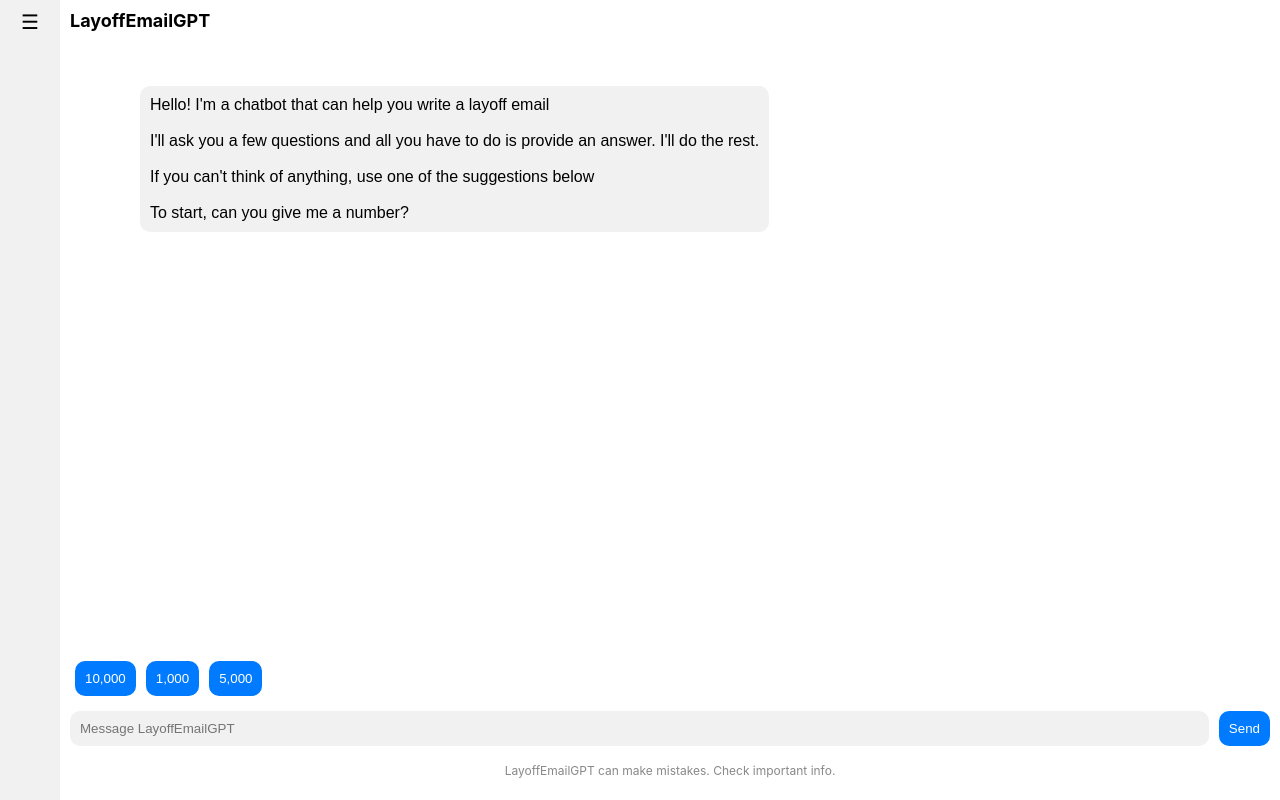
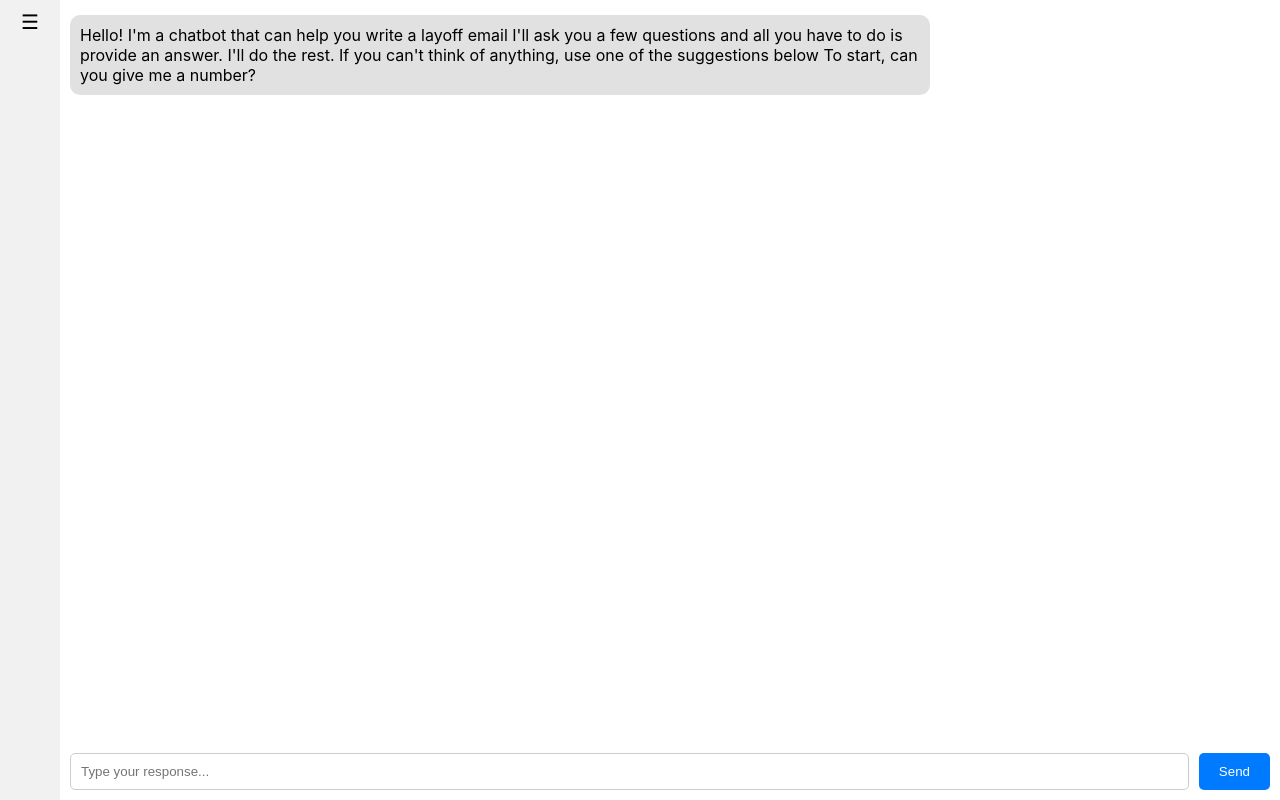
Before and after one commit to cameronellis71/layoff-email-generator, a React (Create React App) app: page / in a window 1280 px wide. Built offline with nearby package versions, Linux system fonts and the light colour scheme.

Commit message:
view-buttons: ChatGPT generated code to change the view in the main screen

```diff
--- a/src/App.js
+++ b/src/App.js
@@ -1,29 +1,31 @@
 import React, { useState, useRef, useEffect } from "react";
 
 function App() {
-  // Predefined list of questions with unique suggestions
   const [isSidebarOpen, setSidebarOpen] = useState(false);
+  const [currentView, setCurrentView] = useState("chat"); // Tracks which view is displayed
+
   const questions = [
-    { question: "Hello! I'm a chatbot that can help you write a layoff email\n\n" +
+    {
+      question:
+        "Hello! I'm a chatbot that can help you write a layoff email\n\n" +
         "I'll ask you a few questions and all you have to do is provide an answer. I'll do the rest. " +
         "\n\nIf you can't think of anything, use one of the suggestions below" +
-      "\n\nTo start, can you give me a number?", suggestions: ["10,000", "1,000", "5,000"] },
+        "\n\nTo start, can you give me a number?",
+      suggestions: ["10,000", "1,000", "5,000"],
+    },
     { question: "Can you give me a company name?", suggestions: ["Snup", "Macrosoft", "TokTik"] },
     { question: "Can you give me a reason for the layoff?", suggestions: ["conflict in the Middle East", "macroeconomic headwinds", "Mercury in retrograde"] },
     { question: "Can you give me a number?", suggestions: ["10,000", "1,000", "5,000"] },
-    { question: "Can you give me a name?", suggestions: ["Evan", "Jeff", "Sundar"]}
+    { question: "Can you give me a name?", suggestions: ["Evan", "Jeff", "Sundar"] },
   ];
 
-  const [currentQuestionIndex, setCurrentQuestionIndex] = useState(0); // Tracks current question
-  const [responses, setResponses] = useState([]); // Stores user responses
-  const [input, setInput] = useState(""); // User input
-  const [messages, setMessages] = useState([
-    { sender: "bot", text: questions[0].question }, // Initial question
-  ]);
+  const [currentQuestionIndex, setCurrentQuestionIndex] = useState(0);
+  const [responses, setResponses] = useState([]);
+  const [input, setInput] = useState("");
+  const [messages, setMessages] = useState([{ sender: "bot", text: questions[0].question }]);
 
-  const chatEndRef = useRef(null); // Reference to the end of the chat
+  const chatEndRef = useRef(null);
 
-  // Scroll to the bottom of the chat when messages change
   useEffect(() => {
     chatEndRef.current?.scrollIntoView({ behavior: "smooth" });
   }, [messages]);
@@ -31,57 +33,58 @@ function App() {
   const handleSend = (inputText) => {
     if (!inputText.trim()) return;
 
-    // Add user's response to chat
     setMessages((prev) => [...prev, { sender: "user", text: inputText }]);
     setResponses((prev) => [...prev, inputText]);
 
-    // Move to next question
     const nextQuestionIndex = currentQuestionIndex + 1;
 
     if (currentQuestionIndex < questions.length - 1) {
-      // Add the next question to chat
-      setMessages((prev) => [
-        ...prev,
-        { sender: "bot", text: questions[nextQuestionIndex].question },
-      ]);
-
+      setMessages((prev) => [...prev, { sender: "bot", text: questions[nextQuestionIndex].question }]);
     } else {
-      // If no more questions, display the summary
       const answers = responses.concat(inputText);
 
-      const generatedEmail = "Got it, here's what I was able to come up with for you:\n\n" +
+      const generatedEmail =
+        "Got it, here's what I was able to come up with for you:\n\n" +
         "Dear Team,\n\n" +
         "Today we are making some significant changes to the structure of our team and the design of our organization " +
-      "which will result in aproximately " + answers[0] + " team members leaving " + answers[1] + ". We believe " +
-      "these changes are necessary because of " + answers[2] + " and " + answers[3] + " internet memes." +
+        "which will result in approximately " +
+        answers[0] +
+        " team members leaving " +
+        answers[1] +
+        ". We believe " +
+        "these changes are necessary because of " +
+        answers[2] +
+        " and " +
+        answers[3] +
+        " internet memes." +
         "\n\n" +
         "We know our unique culture, and our values of being kind, smart, and creative, are a reflection of the " +
-      "amazing people who work at " + answers[1] + ". It pains me that many people I have deeply enjoyed working" +
-      " with, who I know firsthand are extremely talented, will no longer be members of our team at " + answers[1] + ". We are" +
+        "amazing people who work at " +
+        answers[1] +
+        ". It pains me that many people I have deeply enjoyed working" +
+        " with, who I know firsthand are extremely talented, will no longer be members of our team at " +
+        answers[1] +
+        ". We are" +
         " infinitely grateful for your contributions, your hard work, and your ambition to make a positive impact" +
         " in the world." +
         "\n\n" +
         answers[4] +
-      "\n\n\nPlease let me know if you'd like me to create another layoff email for you"
+        "\n\n\nPlease let me know if you'd like me to create another layoff email for you";
 
-      setMessages((prev) => [
-        ...prev,
-        { sender: "bot", text: generatedEmail },
-      ]);
+      setMessages((prev) => [...prev, { sender: "bot", text: generatedEmail }]);
     }
     setCurrentQuestionIndex(nextQuestionIndex);
-    // Clear input field
     setInput("");
   };
 
   const handleSuggestionClick = (suggestion) => {
-    handleSend(suggestion); // Submit the suggestion directly
+    handleSend(suggestion);
   };
 
   const handleKeyDown = (e) => {
     if (e.key === "Enter") {
       handleSend(input);
-      e.preventDefault(); // Prevents default behavior like form submission
+      e.preventDefault();
     }
   };
 
@@ -90,10 +93,10 @@ function App() {
       {/* Sidebar */}
       <div
         style={{
-          position: isSidebarOpen ? "fixed" : "relative",
+          position: "relative",
           width: isSidebarOpen ? "250px" : "60px",
-          background: "#f1f1f1", // Changed to light gray
-          color: "#000", // Changed text color to black
+          background: "#f1f1f1",
+          color: "#000",
           height: "100%",
           overflow: "hidden",
           zIndex: 1000,
@@ -104,7 +107,7 @@ function App() {
           onClick={() => setSidebarOpen(!isSidebarOpen)}
           style={{
             background: "transparent",
-            color: "#000", // Updated to black
+            color: "#000",
             border: "none",
             fontSize: "20px",
             cursor: "pointer",
@@ -116,158 +119,126 @@ function App() {
         >
           ☰
         </button>
+
+        {isSidebarOpen && (
+          <div style={{ padding: "10px" }}>
+            <button
+              onClick={() => setCurrentView("chat")}
+              style={{
+                display: "block",
+                width: "100%",
+                padding: "10px",
+                margin: "5px 0",
+                background: "#007bff",
+                color: "#fff",
+                border: "none",
+                borderRadius: "5px",
+                cursor: "pointer",
+                textAlign: "left",
+              }}
+            >
+              Home
+            </button>
+            <button
+              onClick={() => setCurrentView("donate")}
+              style={{
+                display: "block",
+                width: "100%",
+                padding: "10px",
+                margin: "5px 0",
+                background: "#007bff",
+                color: "#fff",
+                border: "none",
+                borderRadius: "5px",
+                cursor: "pointer",
+                textAlign: "left",
+              }}
+            >
+              Donate
+            </button>
+            <button
+              onClick={() => setCurrentView("about")}
+              style={{
+                display: "block",
+                width: "100%",
+                padding: "10px",
+                margin: "5px 0",
+                background: "#007bff",
+                color: "#fff",
+                border: "none",
+                borderRadius: "5px",
+                cursor: "pointer",
+                textAlign: "left",
+              }}
+            >
+              About
+            </button>
+          </div>
+        )}
       </div>
 
       <div style={{ display: "flex", flexDirection: "column", flex: 1 }}>
-        {/* Horizontal Navigation Bar */}
-        <div
-          style={{
-            position: "fixed",
-            top: 0,
-            left: isSidebarOpen ? "250px" : "60px",
-            right: 0,
-            background: "#fff",
-            color: "#000",
-            padding: "10px",
-            display: "flex",
-            alignItems: "center",
-            justifyContent: "space-between",
-            zIndex: 1000,
-            transition: "left 0.3s ease",
-          }}
-        >
-          <p
-            style={{
-              margin: 0,
-              fontSize: "18px",
-              fontWeight: "bold",
-              color: "#000",
-            }}
-          >
-            LayoffEmailGPT
-          </p>
-        </div>
-
-        {/* Chat History */}
-        <div
-          style={{
-            flex: "1",
-            padding: "20px",
-            paddingTop: "70px", // Account for the fixed navbar height
-            marginLeft: isSidebarOpen ? "250px" : "60px",
-            overflowY: "auto", // Enable scrolling for chat history
-            fontFamily: "Arial",
-            transition: "margin-left 0.3s ease",
-          }}
-        >
-          {messages.map((msg, index) => (
+        {currentView === "chat" && (
+          <div style={{ flex: 1, display: "flex", flexDirection: "column" }}>
+            <div style={{ flex: 1, overflowY: "auto", padding: "10px" }}>
+              {messages.map((message, index) => (
                 <div
                   key={index}
-              style={{ textAlign: msg.sender === "bot" ? "left" : "right" }}
-            >
-              <p
                   style={{
-                  background: msg.sender === "bot" ? "#f1f1f1" : "#007bff",
-                  color: msg.sender === "bot" ? "#000" : "#fff",
-                  display: "inline-block",
+                    alignSelf: message.sender === "user" ? "flex-end" : "flex-start",
+                    background: message.sender === "user" ? "#007bff" : "#e1e1e1",
+                    color: message.sender === "user" ? "#fff" : "#000",
+                    borderRadius: "10px",
                     padding: "10px",
-                  borderRadius: "10px",
+                    margin: "5px 0",
                     maxWidth: "70%",
                   }}
                 >
-                {msg.text.split("\n").map((line, i) => (
-                  <span key={i}>
-                    {line}
-                    {i < msg.text.split("\n").length - 1 && <br />}
-                  </span>
-                ))}
-              </p>
+                  {message.text}
                 </div>
               ))}
-          <div ref={chatEndRef}></div>
+              <div ref={chatEndRef} />
             </div>
-
-        {/* Footer */}
-        <div
-          style={{
-            background: "#fff",
-            borderTop: "0px solid #ccc",
-            padding: "10px",
-            display: "flex",
-            flexDirection: "column",
-            marginLeft: isSidebarOpen ? "250px" : "0px", // Adjust margin for the sidebar
-            transition: "margin-left 0.3s ease",
-          }}
-        >
-          <div style={{ marginBottom: "10px" }}>
-            {currentQuestionIndex < questions.length &&
-              questions[currentQuestionIndex]?.suggestions?.map(
-                (suggestion, index) => (
-                  <button
-                    key={index}
-                    onClick={() => handleSuggestionClick(suggestion)}
-                    style={{
-                      margin: "5px",
-                      padding: "10px",
-                      background: "#007bff",
-                      color: "#fff",
-                      border: "none",
-                      borderRadius: "10px",
-                      cursor: "pointer",
-                      transition: "background 0.3s ease",
-                    }}
-                    onMouseEnter={(e) =>
-                      (e.target.style.background = "#0056b3")
-                    }
-                    onMouseLeave={(e) =>
-                      (e.target.style.background = "#007bff")
-                    }
-                  >
-                    {suggestion}
-                  </button>
-                )
-              )}
-          </div>
-          <div style={{ display: "flex", marginBottom: "5px" }}>
+            <div style={{ padding: "10px", display: "flex", gap: "10px" }}>
               <input
                 type="text"
                 value={input}
                 onChange={(e) => setInput(e.target.value)}
                 onKeyDown={handleKeyDown}
-              placeholder="Message LayoffEmailGPT"
+                placeholder="Type your response..."
                 style={{
-                flex: "1",
+                  flex: 1,
                   padding: "10px",
-                border: "0px",
-                borderRadius: "10px",
-                background: "#f1f1f1",
+                  borderRadius: "5px",
+                  border: "1px solid #ccc",
                 }}
               />
               <button
-              onClick={() => {
-                handleSend(input);
-                setInput("");
-              }}
+                onClick={() => handleSend(input)}
                 style={{
-                marginLeft: "10px",
-                padding: "10px",
+                  padding: "10px 20px",
+                  borderRadius: "5px",
                   background: "#007bff",
                   color: "#fff",
                   border: "none",
-                borderRadius: "10px",
                   cursor: "pointer",
-                transition: "background 0.3s ease",
                 }}
-              onMouseEnter={(e) => (e.target.style.background = "#0056b3")}
-              onMouseLeave={(e) => (e.target.style.background = "#007bff")}
               >
                 Send
               </button>
             </div>
-          <p style={{ fontSize: "12px", color: "#888", textAlign: "center" }}>
-            LayoffEmailGPT can make mistakes. Check important info.
-          </p>
           </div>
+        )}
+        {currentView === "donate" && (
+          <div style={{ flex: 1, display: "flex", justifyContent: "center", alignItems: "center" }}>
+            <h1>Donate Page</h1>
+          </div>
+        )}
+        {currentView === "about" && (
+          <div style={{ flex: 1, display: "flex", justifyContent: "center", alignItems: "center" }}>
+            <h1>About Page</h1>
+          </div>
+        )}
       </div>
     </div>
   );
```
Lines whose indentation alone changed are shown as unchanged.
